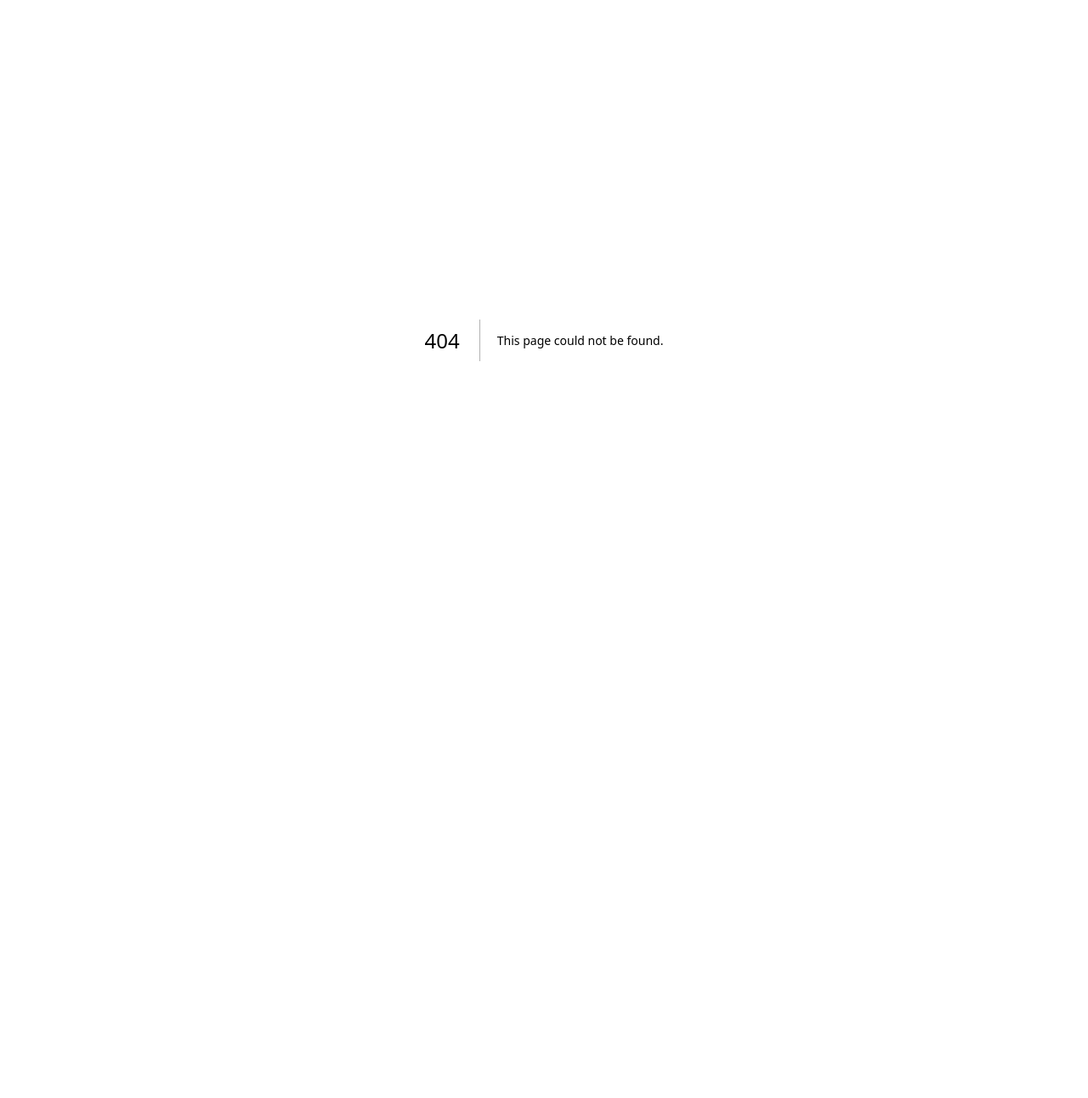
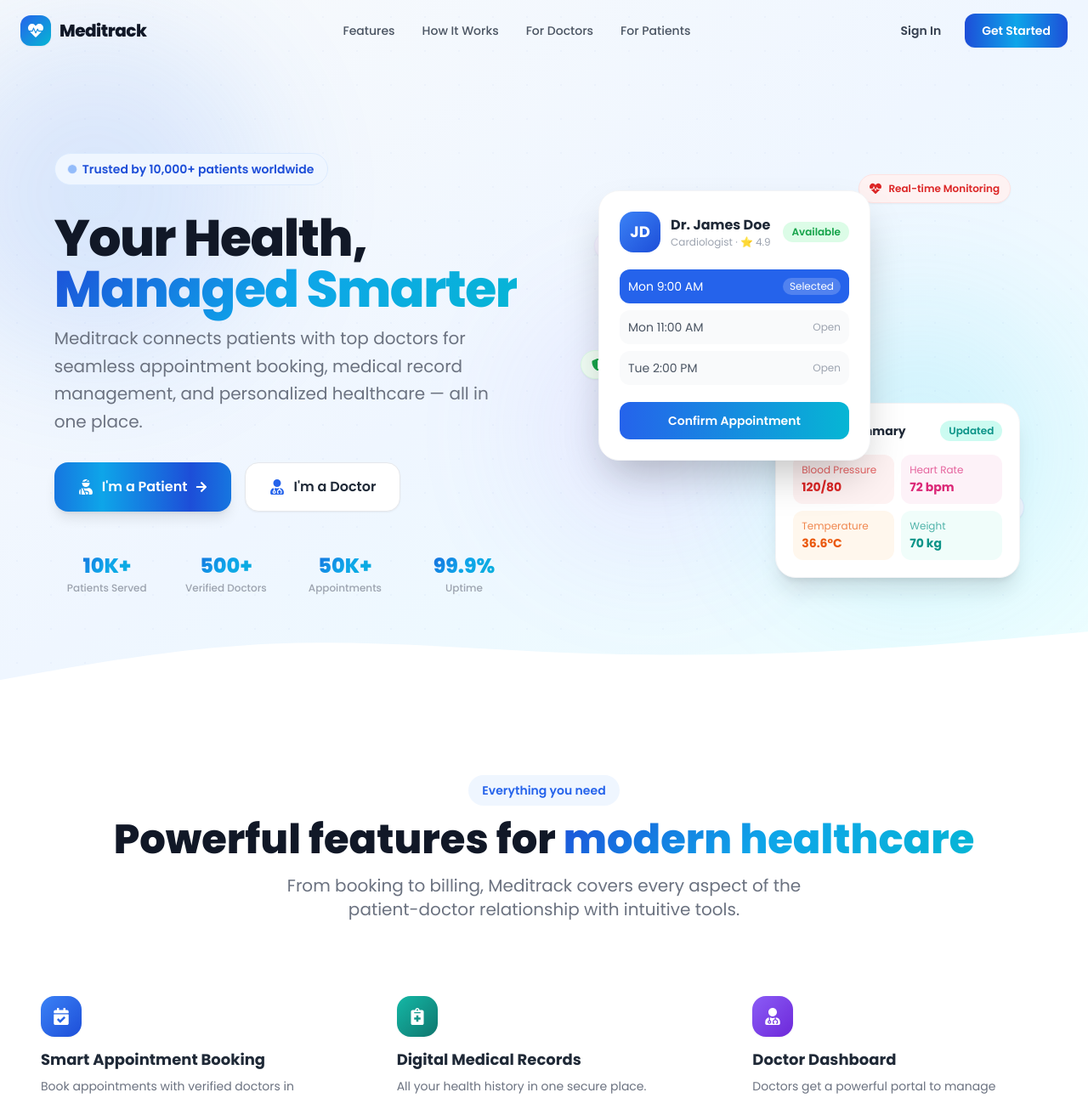
Before and after one commit to aklilumengesha/meditrack, a Next.js app in the folder frontend/: page /landing in a window 1280 px wide. Before the commit this address had no page. Shown: the top 1292 px of the page at 85% size. Before the commit the page ends 800 px from the top, so only its background shows below. Built offline with nearby package versions, Linux system fonts and the light colour scheme.

Commit message:
feat(landing): assemble full landing page

```diff
--- /dev/null
+++ b/frontend/app/landing/page.jsx
@@ -0,0 +1,30 @@
+import Navbar from "./Navbar";
+import HeroSection from "./HeroSection";
+import FeaturesSection from "./FeaturesSection";
+import HowItWorksSection from "./HowItWorksSection";
+import RolesSection from "./RolesSection";
+import StatsBanner from "./StatsBanner";
+import TestimonialsSection from "./TestimonialsSection";
+import CTASection from "./CTASection";
+import Footer from "./Footer";
+
+export const metadata = {
+  title: "Meditrack — Modern Healthcare Management",
+  description: "Connect with verified doctors, manage appointments, and access your medical records — all in one secure platform.",
+};
+
+export default function LandingPage() {
+  return (
+    <div className="min-h-screen">
+      <Navbar />
+      <HeroSection />
+      <FeaturesSection />
+      <HowItWorksSection />
+      <RolesSection />
+      <StatsBanner />
+      <TestimonialsSection />
+      <CTASection />
+      <Footer />
+    </div>
+  );
+}
```
